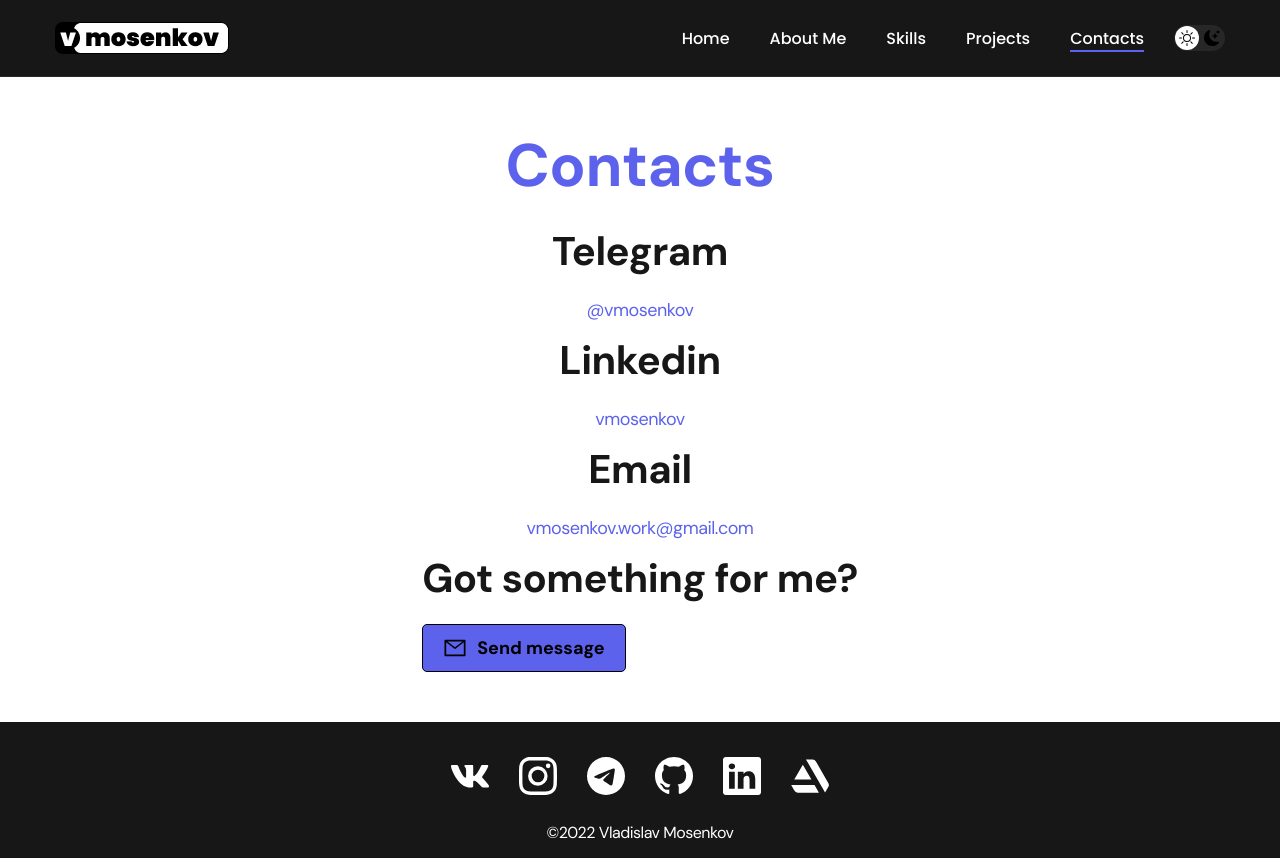
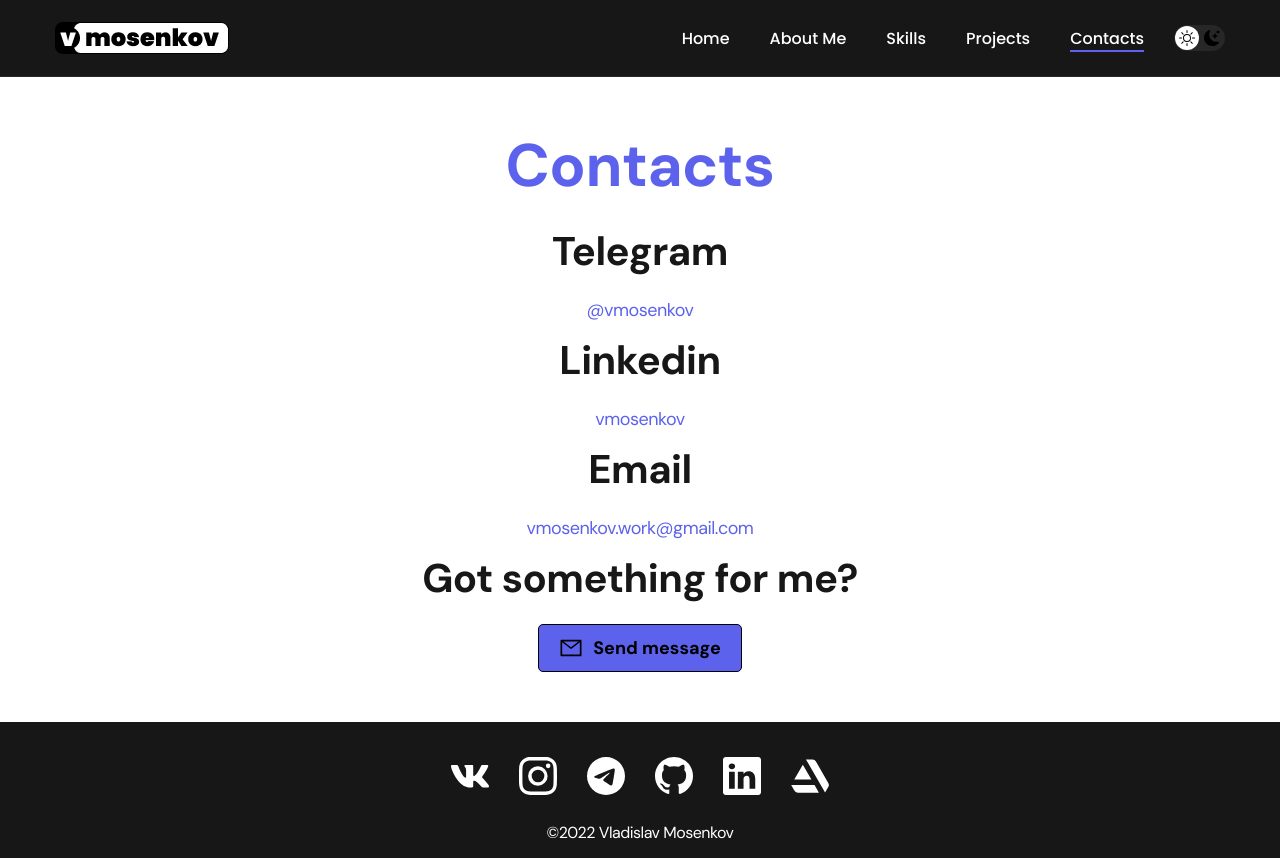
Before and after one commit to vmosenkov/portfolio-react, a React (Create React App) app: page /#/contacts in a window 1280 px wide. Built offline with nearby package versions, Linux system fonts and the light colour scheme.

Commit message:
Update main.css

```diff
--- a/src/styles/main.css
+++ b/src/styles/main.css
@@ -138,6 +138,10 @@ body {
 	font-size: 40px;
 	font-weight: 700;
 	line-height: 1.3;
+	display: flex;
+	align-items: center;
+	justify-content: center;
+	column-gap: 10px;
 }
 
 /* Content list */
@@ -159,6 +163,10 @@ body {
 .content-list__item {
 	font-size: 18px;
 	line-height: 1.5;
+	margin: 0 auto;
+	display: flex;
+	flex-direction: column;
+	align-items: center;
 }
 
 .content-list__item p + p {
```
